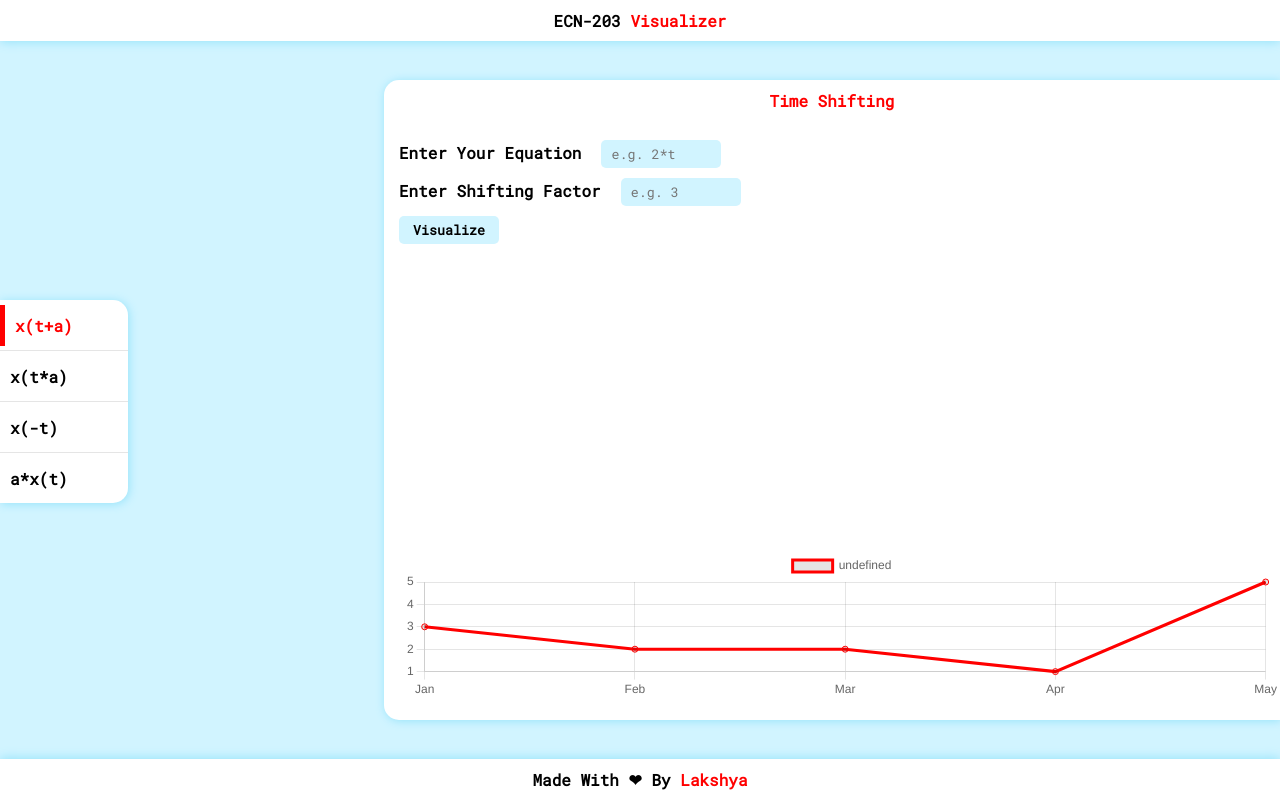
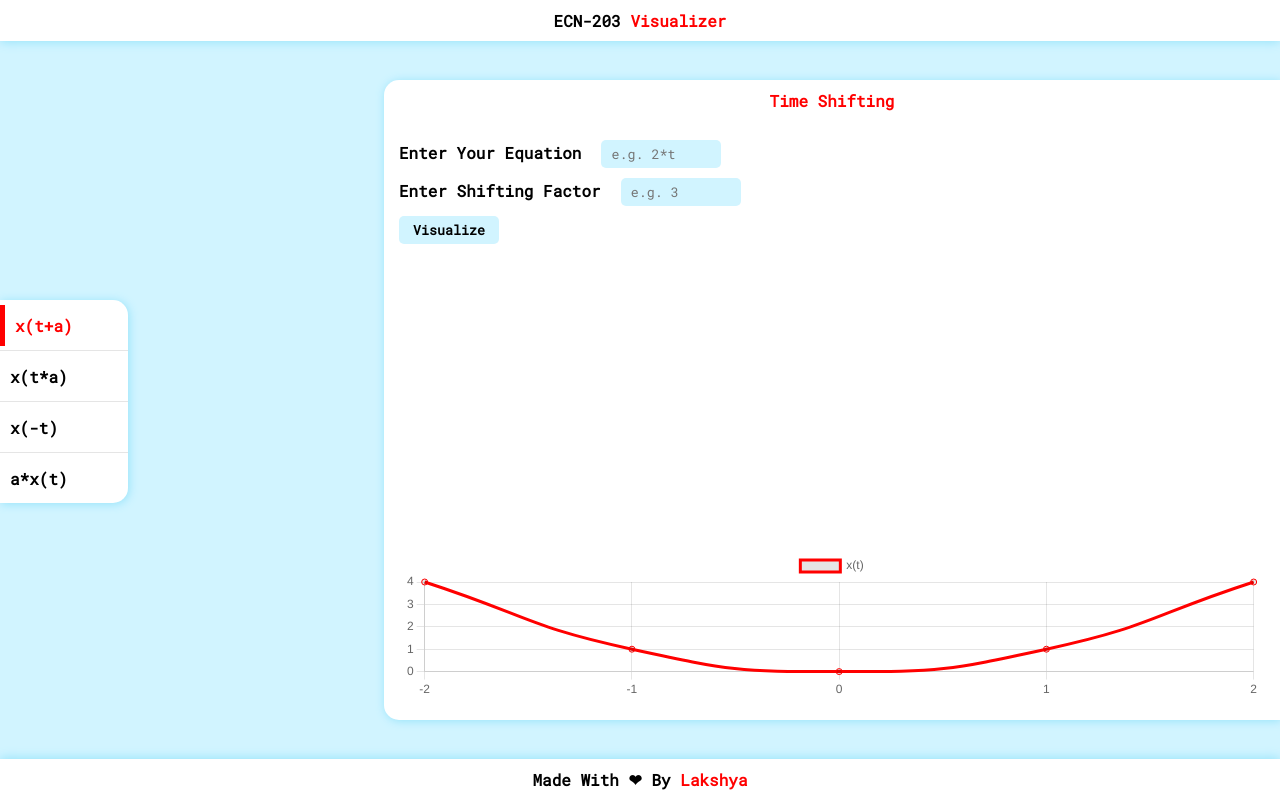
Before and after one commit to lakshyamahawar14/ecn203visualizer, a React app: page / in a window 1280 px wide. Built offline with nearby package versions, Linux system fonts and the light colour scheme.

Commit message:
Taking Input From Form
Taking input form data without actually submitting it (because otherwise i have to use useState, setState etc things and as a beginner, i don't want to mess with them) :)

```diff
--- a/src/Input.js
+++ b/src/Input.js
@@ -2,14 +2,16 @@ import React from 'react'
 import { Line } from 'react-chartjs-2'
 
 export const Input = () => {
+    const inputs = [-2, -1, 0, 1, 2]
+    const outputs = [4, 1, 0, 1, 4]
     const data = {
-        labels: [
-            'Jan', 'Feb', 'Mar', 'Apr', 'May'
-        ],
+        labels: inputs,
         datasets: [
             {
-                labels: "Sales for 2020 (M)",
-                data: [3, 2, 2, 1, 5]
+                label: 'x(t)',
+                data: outputs,
+                fill: false,
+                tension: '0.5'
             }
         ]
     }
@@ -20,7 +22,16 @@ export const Input = () => {
                     data={data}
                     options={{
                         maintainAspectRatio: false,
-                        borderColor: 'red'
+                        borderColor: 'red',
+                        indexAxis: 'x',
+                        scales: {
+                            x: {
+                                beginAtZero: true
+                            },
+                            y: {
+                                stacked: true
+                            }
+                        }
                     }}
                 />
             </div>
--- a/src/ShiftingForm.js
+++ b/src/ShiftingForm.js
@@ -2,6 +2,59 @@ import React from 'react';
 import { Input } from './Input.js'
 
 export const ShiftingForm = () => {
+    const getFormData = (e) => {
+        e.preventDefault();
+        const inputequation = document.getElementById('equation').value;
+        const shiftingfactor = document.getElementById('factor').value;
+        if(!inputequation || !shiftingfactor){
+            return alert('Please Fill Form')
+        }
+        var a=1, t=5, c=0;
+        var checkt=false;
+        var aftert=false;
+        var minus=false;
+        var i
+        for(i=0; i<inputequation.length; i++){
+            if(inputequation[i] == 't'){
+                checkt = true;
+                console.log('t');
+            }
+            else if(inputequation[i] == '+'){
+                aftert = true;
+                console.log('+');
+                continue;
+            }
+            else if(inputequation[i] == '*'){
+                aftert = true;
+                console.log('*');
+                continue;
+            }
+            else if(inputequation[i] == '-'){
+                aftert = true;
+                minus=true;
+                console.log('-');
+                continue;
+            }
+            else if(aftert){
+                c = parseInt(inputequation[i]);
+                console.log(c);
+            }
+            else if(!aftert){
+                a = parseInt(inputequation[i]);
+                console.log(a);
+            }
+        }
+        if(!checkt){
+            return alert(`Please Keep Independent Variable as 't'`)
+        }
+        var ineq
+        if(minus){
+            ineq = a*t-c;
+        }
+        else{
+            ineq = a*t+c;
+        }
+    }
     return (
         <React.Fragment>
             <main>
@@ -15,7 +68,7 @@ export const ShiftingForm = () => {
                         Enter Shifting Factor
                         <input type="text" id="factor" placeholder="e.g. 3" required />
                     </label>
-                    <input type="submit" id="btn" value="Visualize" />
+                    <button id="btn" onClick={getFormData}>Visualize</button>
                 </form>
                 <Input/>
             </main>
--- a/src/index.css
+++ b/src/index.css
@@ -132,7 +132,7 @@ form{
     align-items: flex-start;
 }
 
-input{
+input, button{
     outline: none;
     background-color: rgb(209, 244, 255);
     padding: 5px 10px;
@@ -158,6 +158,6 @@ input{
     position: absolute;
     bottom: 20px;
     left: 20px;
-    width: calc(100% - 20px);
+    width: calc(100% - 40px);
     height: auto;
 }
```
